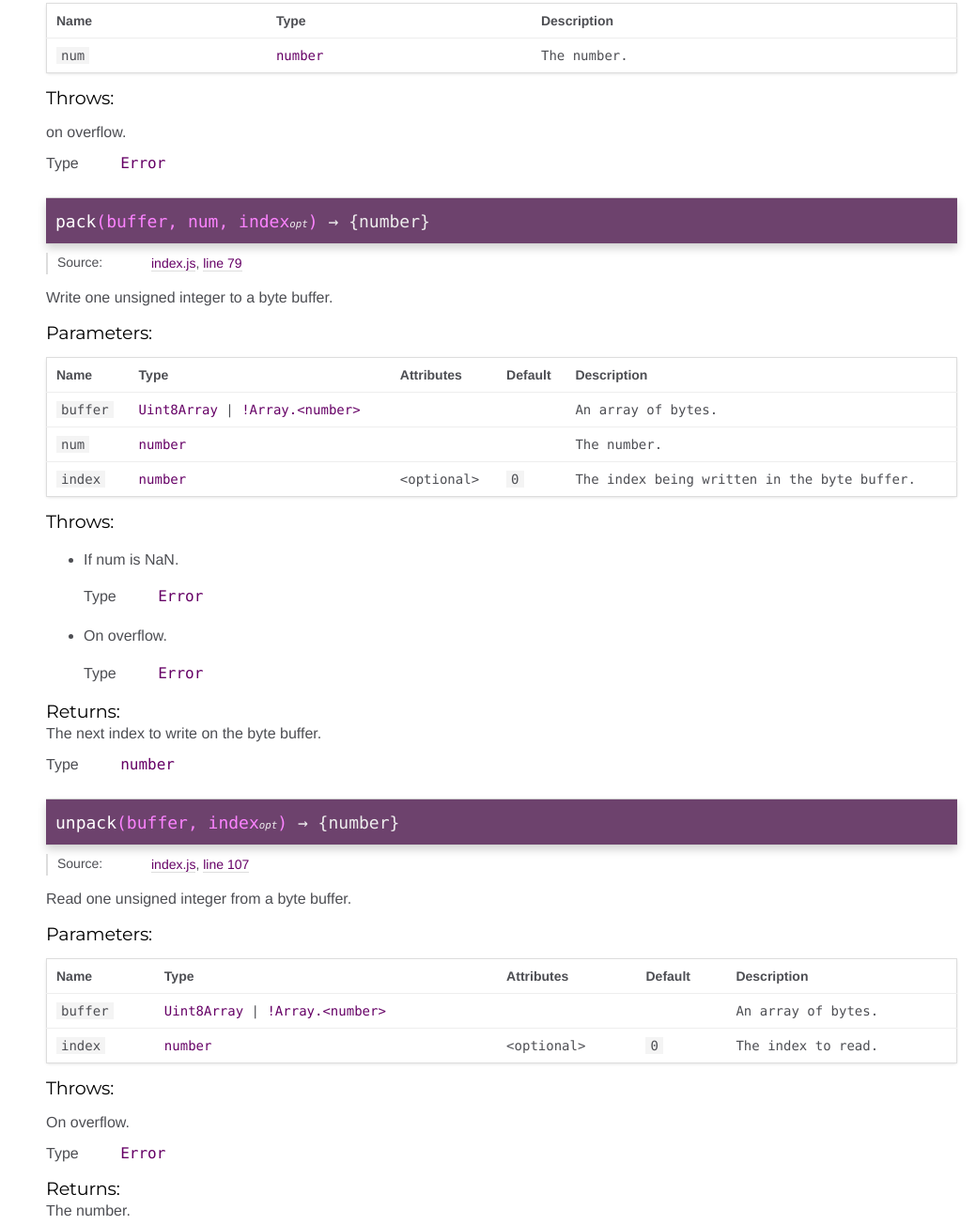
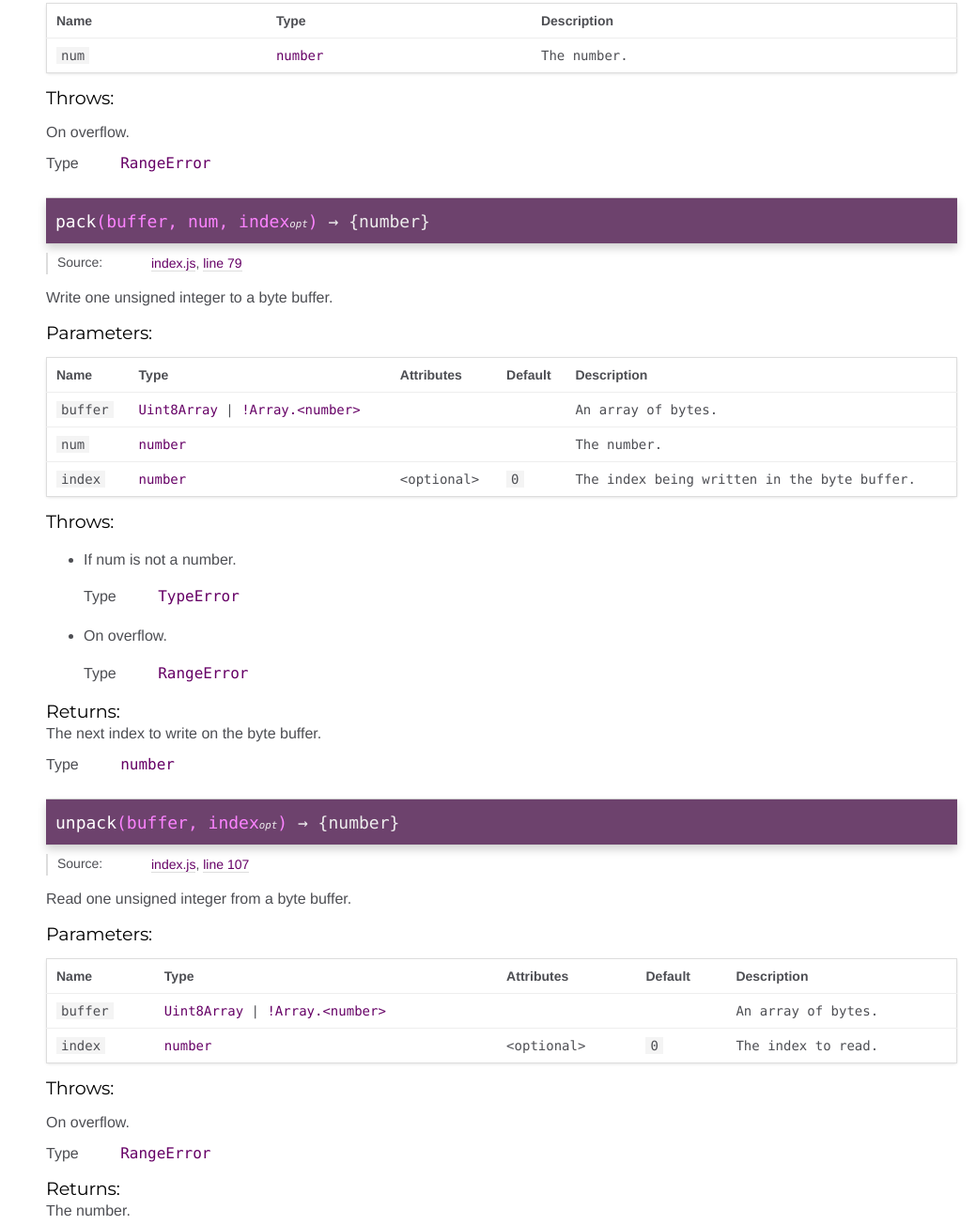
Before and after one commit to rochars/uint-buffer, a website: page docs/module-uint-buffer.UintBuffer.html in a window 1280 px wide. Shown: the part 1656-2960 px from the top of the page at 94% size, without its empty margins (241-1280 px from the left). Drawn offline with Linux system fonts and the light colour scheme.

Commit message:
Use RangeError and TypeError instead of Error

```diff
--- a/docs/module-uint-buffer.UintBuffer.html
+++ b/docs/module-uint-buffer.UintBuffer.html
@@ -639,7 +639,7 @@
 <dl>
     <dt>
         <div class="param-desc">
-        on overflow.
+        On overflow.
         </div>
     </dt>
     <dd></dd>
@@ -650,7 +650,7 @@
             </dt>
             <dd>
 
-<span class="param-type">Error</span>
+<span class="param-type">RangeError</span>
 
 
             </dd>
@@ -897,7 +897,7 @@
 <dl>
     <dt>
         <div class="param-desc">
-        If num is NaN.
+        If num is not a number.
         </div>
     </dt>
     <dd></dd>
@@ -908,7 +908,7 @@
             </dt>
             <dd>
 
-<span class="param-type">Error</span>
+<span class="param-type">TypeError</span>
 
 
             </dd>
@@ -935,7 +935,7 @@
             </dt>
             <dd>
 
-<span class="param-type">Error</span>
+<span class="param-type">RangeError</span>
 
 
             </dd>
@@ -1180,7 +1180,7 @@
             </dt>
             <dd>
 
-<span class="param-type">Error</span>
+<span class="param-type">RangeError</span>
 
 
             </dd>
```
Also changed, not shown: docs/index.html (+3 -4 lines), docs/index.js.html (+6 -6 lines), externs/uint-buffer.js (+4 -4 lines), index.d.ts (+4 -4 lines), index.js (+6 -6 lines), test/src/uint16.js (+5 -5 lines), test/src/uint32.js (+5 -5 lines), test/src/uint8.js (+5 -5 lines), README.md, dist/uint-buffer.js.
